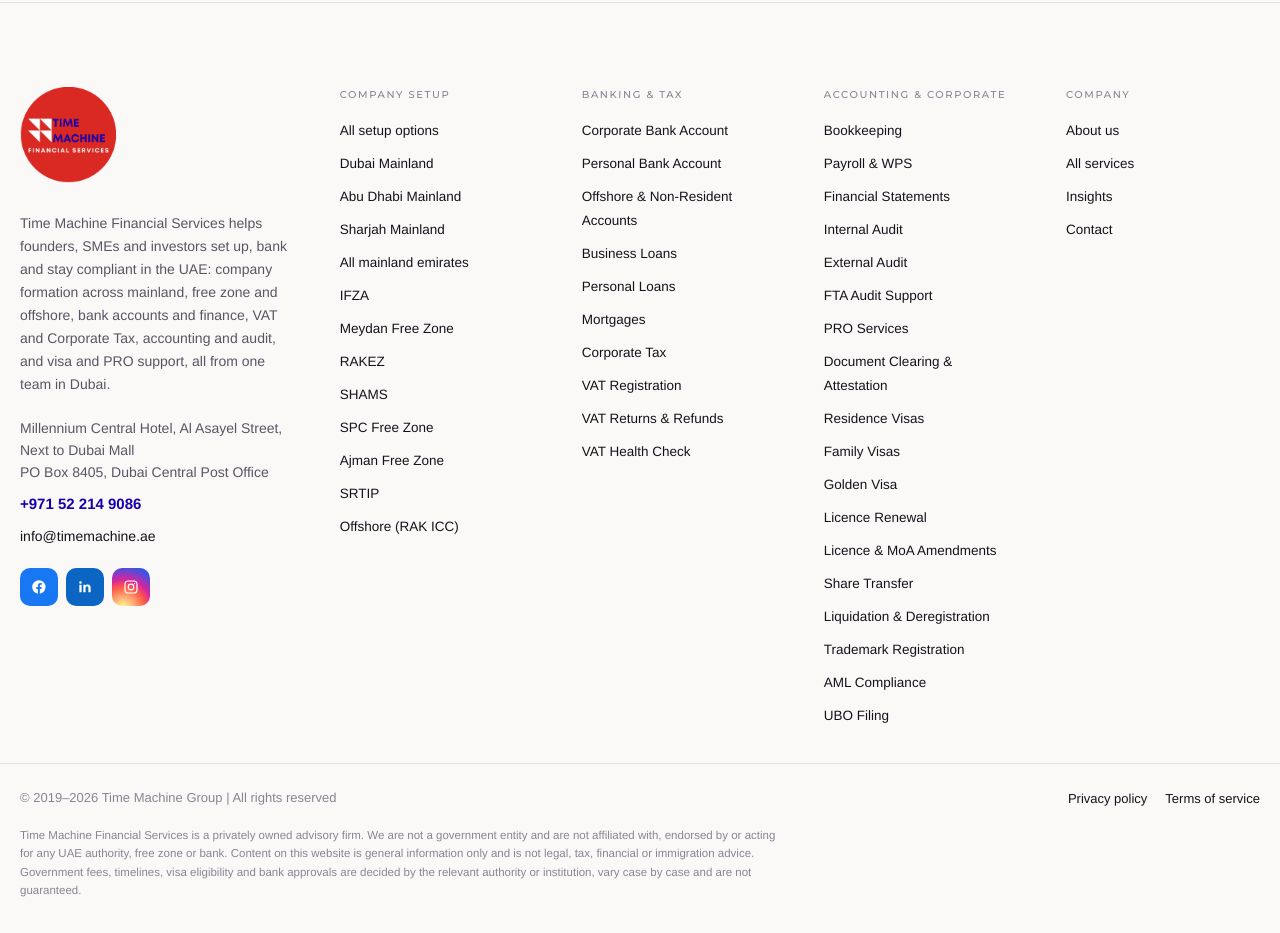
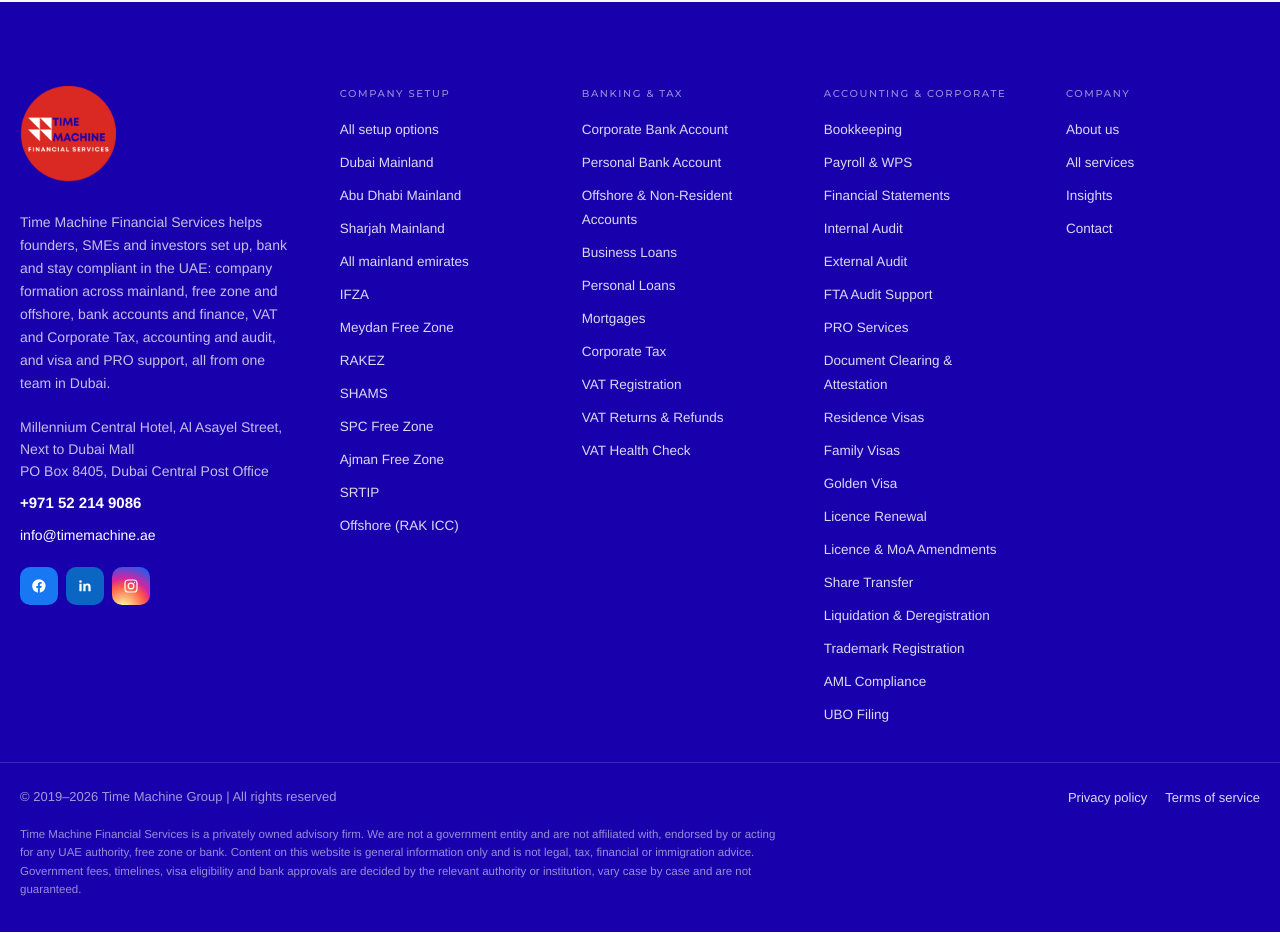
Before and after one commit to smtechandservices/tmfs, a Next.js app: page / in a window 1280 px wide. Shown: the part 11040-11973 px from the top of the page. Built offline with nearby package versions, Linux system fonts and the light colour scheme; no server answers.

Commit message:
ui fixes

```diff
--- a/components/Footer.js
+++ b/components/Footer.js
@@ -24,24 +24,24 @@ const ICONS = {
 
 export default function Footer() {
   return (
-    <footer className="border-t border-line bg-cream text-ink">
+    <footer className="bg-blue text-white">
       <div className="mx-auto grid max-w-[1320px] grid-cols-1 gap-[clamp(28px,4vw,48px)] px-[20px] pt-[clamp(48px,7vw,84px)] pb-[36px] navp:grid-cols-2 navd:grid-cols-[1.4fr_repeat(4,1fr)]">
         <div>
           <a href="/" className="mb-[22px] inline-block">
             <Logo className="block h-[96px] w-[96px]" />
           </a>
-          <p className="mb-[20px] max-w-[40ch] text-[14px] leading-[1.65] text-muted">{FOOTER_BLURB}</p>
+          <p className="mb-[20px] max-w-[40ch] text-[14px] leading-[1.65] text-white/75">{FOOTER_BLURB}</p>
           <ul className="mb-[20px] flex flex-col gap-[8px]">
-            <li className="text-[14px] leading-[1.6] text-muted">
+            <li className="text-[14px] leading-[1.6] text-white/75">
               {SITE.address}
               <br />
               {SITE.poBox}
             </li>
             <li>
-              <a href={`tel:${SITE.phone}`} className="text-[15px] font-bold text-blue hover:text-brand">{SITE.phoneDisplay}</a>
+              <a href={`tel:${SITE.phone}`} className="text-[15px] font-bold text-white hover:text-white/75">{SITE.phoneDisplay}</a>
             </li>
             <li>
-              <a href={SITE.emailHref} className="text-[14px] text-ink hover:text-brand">{SITE.email}</a>
+              <a href={SITE.emailHref} className="text-[14px] text-white hover:text-white/75">{SITE.email}</a>
             </li>
           </ul>
           <div className="flex gap-[8px]">
@@ -63,11 +63,11 @@ export default function Footer() {
 
         {FOOTER_COLUMNS.map((col) => (
           <div key={col.title}>
-            <h4 className="mb-[16px] font-mono text-[10px] font-medium uppercase tracking-[.16em] text-muted-2">{col.title}</h4>
+            <h4 className="mb-[16px] font-mono text-[10px] font-medium uppercase tracking-[.16em] text-white/55">{col.title}</h4>
             <ul className="flex flex-col gap-[9px]">
               {col.items.map((l) => (
                 <li key={l.href}>
-                  <a href={l.href} className="text-[13.5px] text-ink hover:text-brand">{l.title}</a>
+                  <a href={l.href} className="text-[13.5px] text-white/85 hover:text-white">{l.title}</a>
                 </li>
               ))}
             </ul>
@@ -75,18 +75,18 @@ export default function Footer() {
         ))}
       </div>
 
-      <div className="mx-auto max-w-[1320px] border-t border-line px-[20px] pt-[22px] pb-[34px]">
+      <div className="mx-auto max-w-[1320px] border-t border-white/15 px-[20px] pt-[22px] pb-[34px]">
         <div className="mb-[16px] flex flex-wrap items-center justify-between gap-[14px]">
-          <span className="text-[13px] text-muted-2">© {SITE.since}–{new Date().getFullYear()} Time Machine Group | All rights reserved</span>
+          <span className="text-[13px] text-white/60">© {SITE.since}–{new Date().getFullYear()} Time Machine Group | All rights reserved</span>
           <ul className="flex gap-[18px]">
             {LEGAL_LINKS.map((l) => (
               <li key={l.href}>
-                <a href={l.href} className="text-[13px] text-ink hover:text-brand">{l.title}</a>
+                <a href={l.href} className="text-[13px] text-white/85 hover:text-white">{l.title}</a>
               </li>
             ))}
           </ul>
         </div>
-        <p className="max-w-[120ch] text-[11.5px] leading-[1.6] text-muted-2">{DISCLAIMER}</p>
+        <p className="max-w-[120ch] text-[11.5px] leading-[1.6] text-white/55">{DISCLAIMER}</p>
       </div>
     </footer>
   );
```
